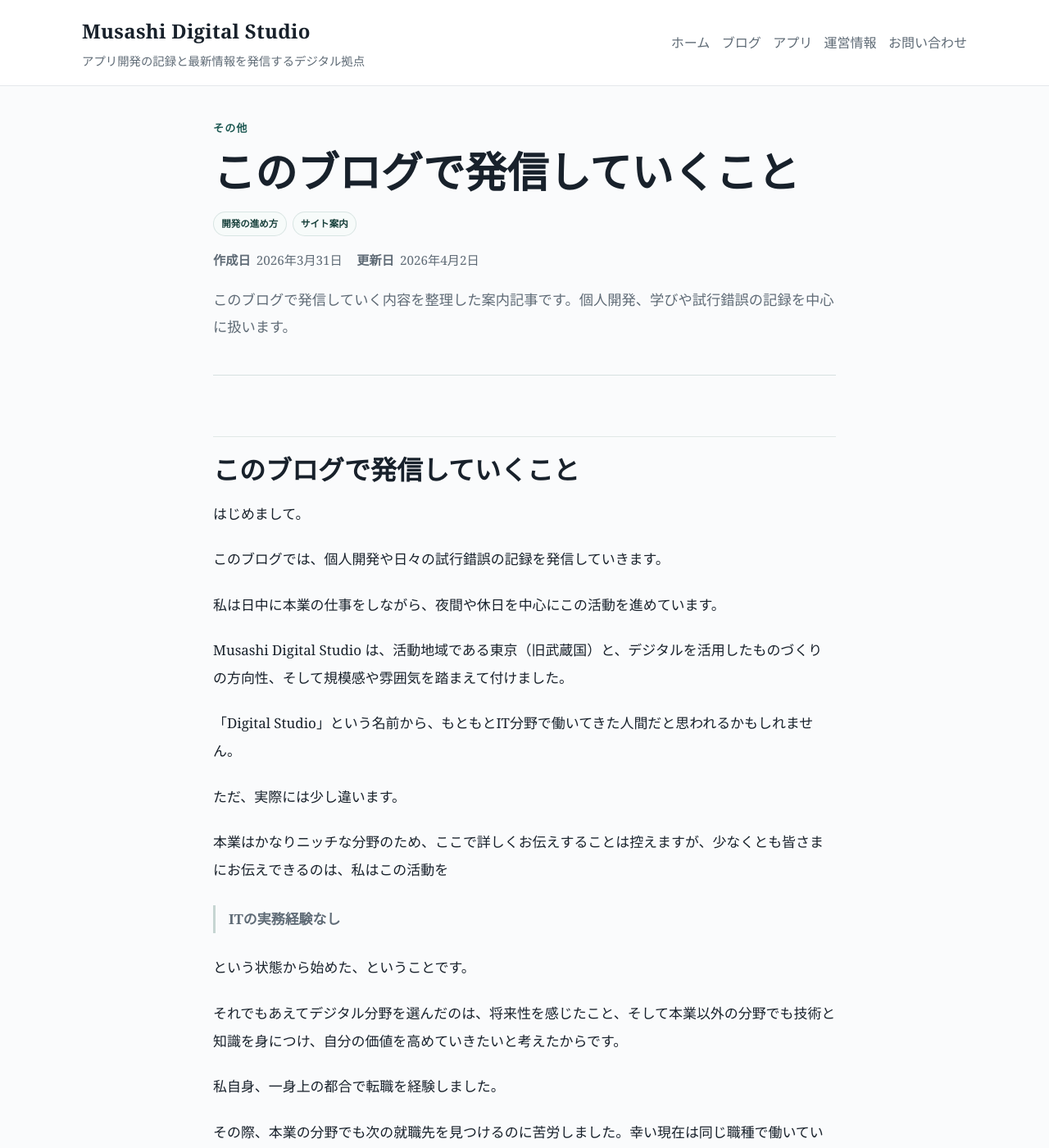
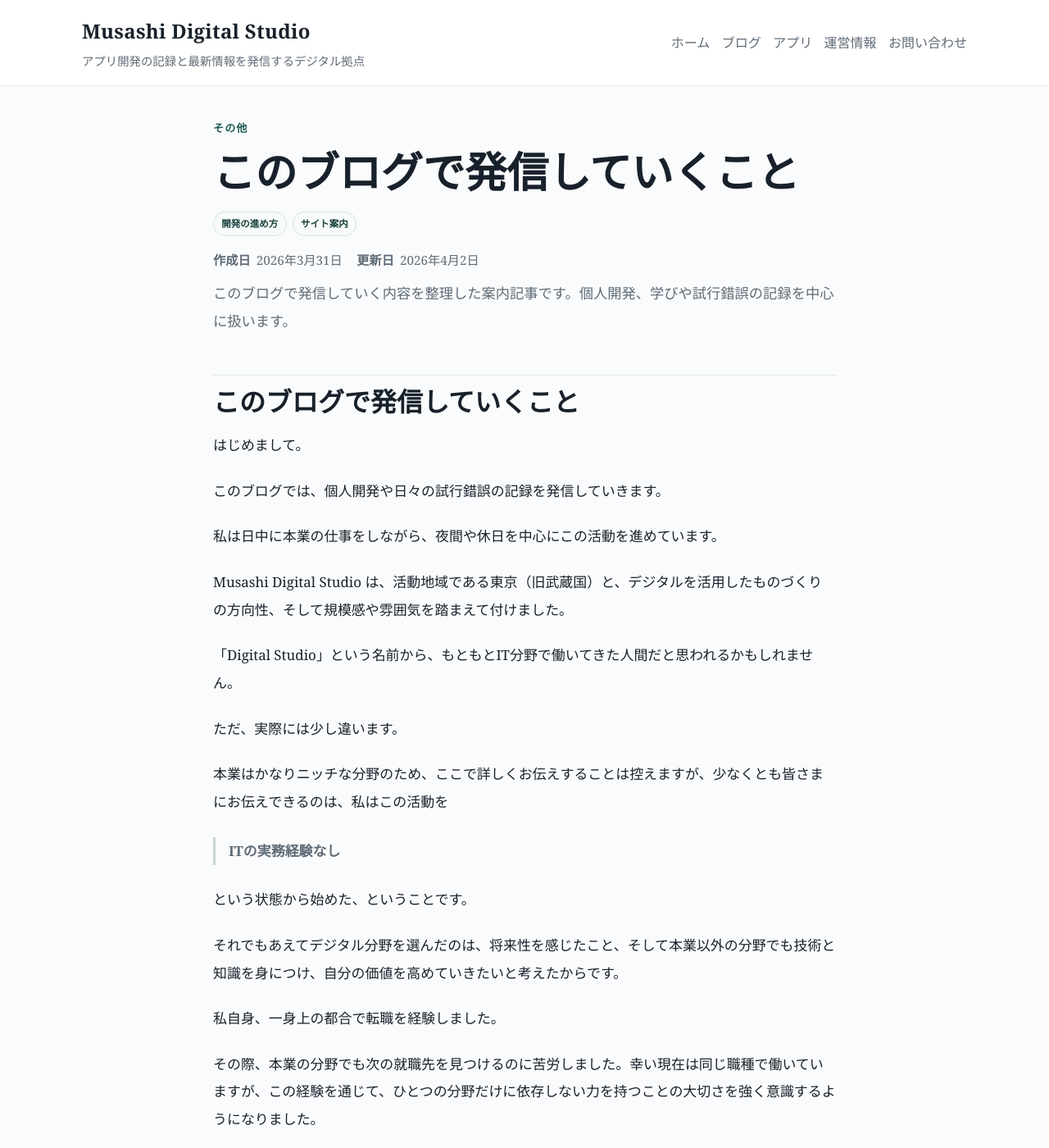
Before and after one commit to yasuhiro-toyoda/yasuhiro-toyoda.github.io, a Jekyll site: the page built from _posts/2026-04-01-このブログで発信していくこと.md, in a window 1280 px wide and 1400 px high. Shown: the whole window at 82% size. Built offline with Jekyll 4.4.1, drawn with Linux system fonts in a browser that asks for light colours; some of the changed text lies outside the part shown.

Commit message:
全体レイアウト　背景色を調整

```diff
--- a/_layouts/post.html
+++ b/_layouts/post.html
@@ -36,12 +36,12 @@ layout: default
     {{ content }}
   </div>
 
-  <nav class="blog-post__footer" aria-label="次の導線">
-    <h2>次の導線</h2>
+  <nav class="blog-post__footer" aria-label="おすすめのページ">
+    <h2>おすすめのページ</h2>
     <ul class="blog-post__footer-links">
-      <li><a href="{{ '/blog/' | relative_url }}">記事一覧を見る</a></li>
-      <li><a href="{{ '/apps/' | relative_url }}">アプリ一覧を見る</a></li>
-      <li><a href="{{ '/contact/' | relative_url }}">問い合わせる</a></li>
+      <li><a href="{{ '/blog/' | relative_url }}">記事一覧</a></li>
+      <li><a href="{{ '/apps/' | relative_url }}">アプリ一覧</a></li>
+      <li><a href="{{ '/contact/' | relative_url }}">お問い合わせ</a></li>
     </ul>
   </nav>
 </article>
--- a/assets/css/site.css
+++ b/assets/css/site.css
@@ -754,8 +754,7 @@ img {
 }
 
 .blog-post .post-header {
-  padding-bottom: 1.5rem;
-  border-bottom: 1px solid rgba(34, 91, 82, 0.16);
+  padding-bottom: 0.2rem;
 }
 
 .blog-post .post-header h1 {
@@ -770,13 +769,13 @@ img {
 }
 
 .blog-post .post-lead {
-  margin-top: 1.1rem;
+  margin: 0.65rem 0 0;
   font-size: 1.08rem;
   line-height: 1.95;
 }
 
 .blog-post .post-body {
-  padding-top: 1.8rem;
+  padding-top: 0;
   font-size: 1.06rem;
   line-height: 2;
 }
@@ -802,6 +801,10 @@ img {
   font-size: clamp(1.55rem, 2.8vw, 2rem);
 }
 
+.blog-post .post-body > h2:first-child {
+  padding-top: 0.7rem;
+}
+
 .blog-post .post-body h3 {
   margin: 2rem 0 0.8rem;
   font-size: 1.3rem;
@@ -812,6 +815,17 @@ img {
   padding-left: 1rem;
   border-left: 3px solid rgba(34, 91, 82, 0.24);
   color: var(--muted);
+}
+
+.blog-post .post-body > h2:first-child + blockquote {
+  margin-top: 0.9rem;
+  margin-bottom: 0.9rem;
+}
+
+.blog-post .post-body hr {
+  margin: 0.75rem 0 1rem;
+  border: 0;
+  border-top: 1px solid rgba(34, 91, 82, 0.12);
 }
 
 .blog-post .post-body table {
```
